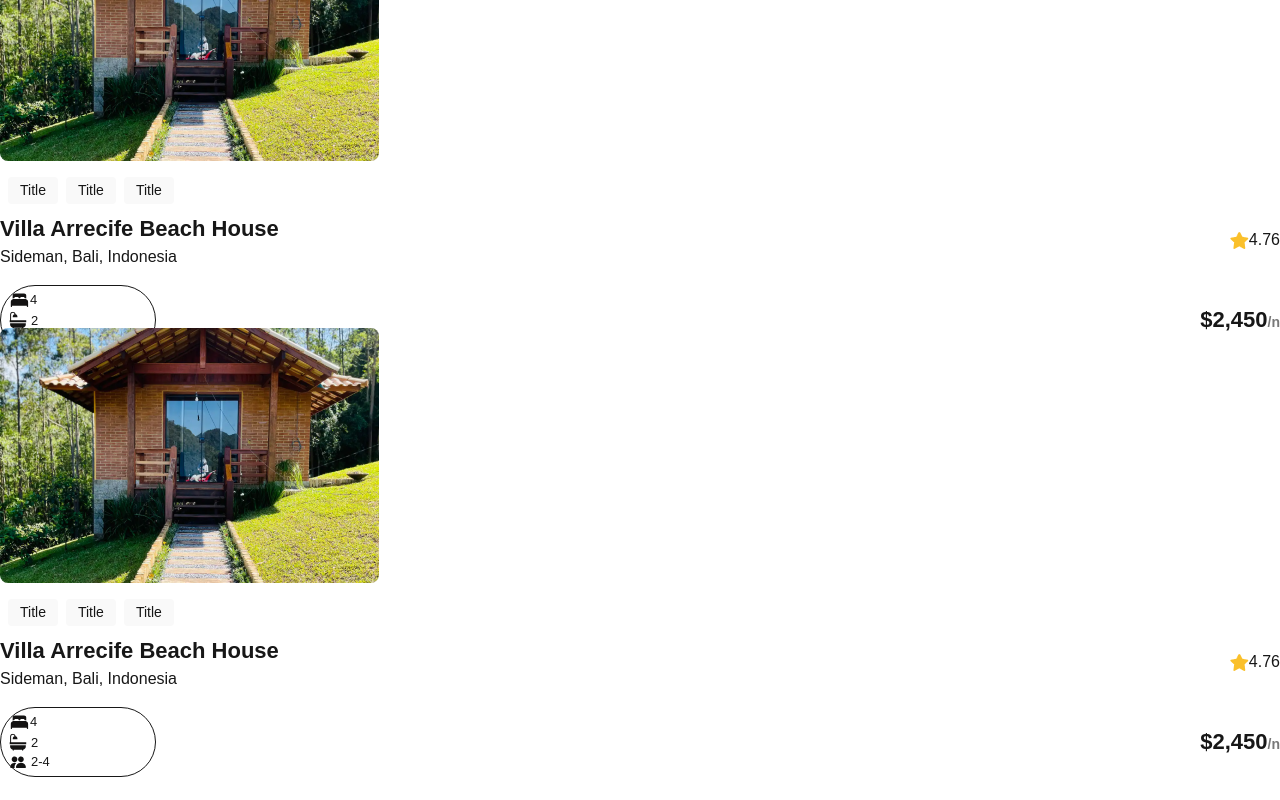
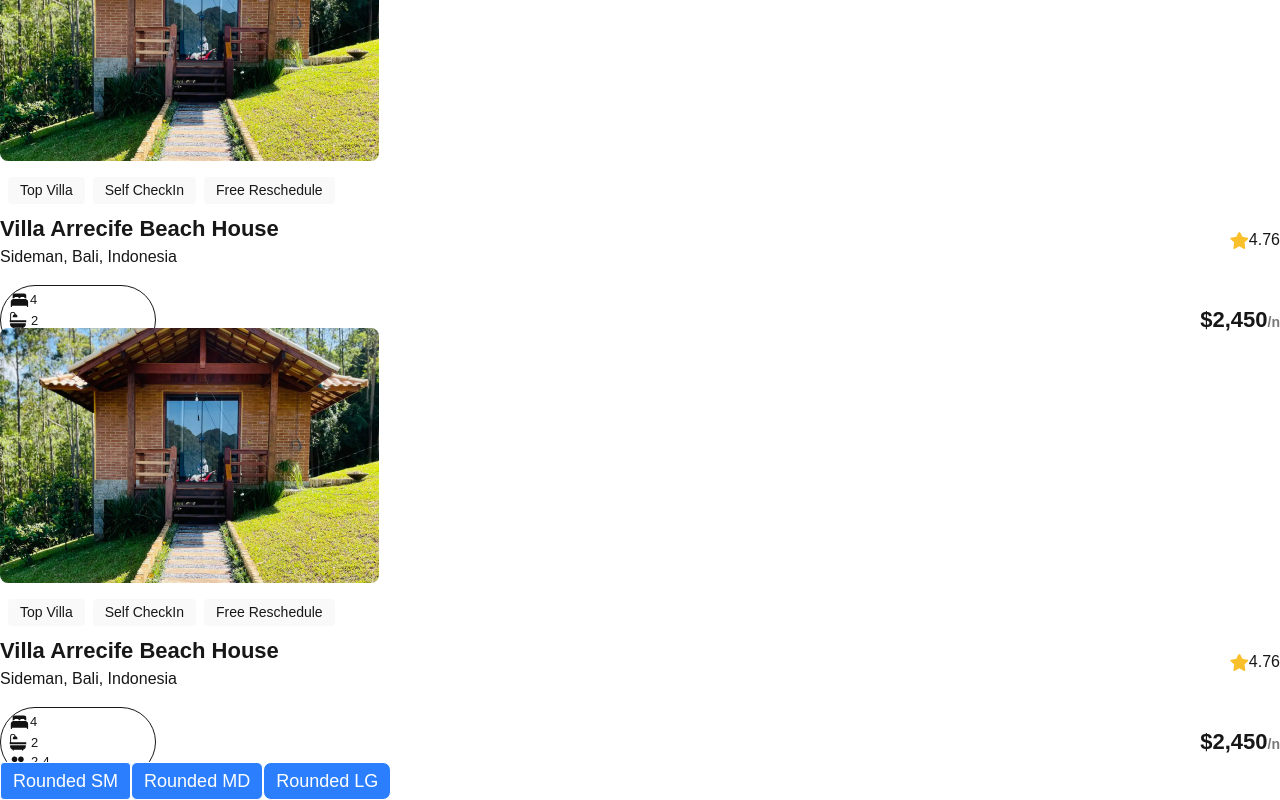
Before and after one commit to Emmalywebcreator/alx-project-0x00-setup, a Next.js app in the folder alx-project-0x00/: page /landing in a window 1280 px wide. Shown: the part 544-1344 px from the top of the page. Before the commit the page ends 1321 px from the top, so only its background shows below. Built offline with nearby package versions, Linux system fonts and the light colour scheme.

Commit message:
add button component

```diff
--- /dev/null
+++ b/alx-project-0x00/components/Button.tsx
@@ -0,0 +1,8 @@
+import { ButtonProps } from "@/interfaces";
+
+const Button: React.FC<ButtonProps> = ({ title, styles }) => {
+    return (
+        <button className={`border px-3 py-1 text-lg mt-3 bg-blue-500 text-white rounded-full size-lg ${styles}`}>{title}</button>
+    )
+}
+export default Button;
--- a/alx-project-0x00/components/Pill.tsx
+++ b/alx-project-0x00/components/Pill.tsx
@@ -1,7 +1,9 @@
-const Pill: React.FC = () => {
+import { PillProps } from "@/interfaces";
+
+const Pill: React.FC<PillProps> = ({ title }) => {
     return (
         <div className="flex justify-center items-center bg-[#F9F9F9] px-3 w-auto h-[27px] rounded -full">
-            <p className="text-sm">Title</p>
+            <p className="text-sm">{title}</p>
         </div>
     )
 }
--- a/alx-project-0x00/pages/landing.tsx
+++ b/alx-project-0x00/pages/landing.tsx
@@ -1,4 +1,5 @@
 import Card from "@/components/Card";
+import Button from "@/components/Button";
 
 const Landing: React.FC = () => {
     return (
@@ -7,6 +8,9 @@ const Landing: React.FC = () => {
             <Card />
             <Card />
             <Card />
+            <Button title="Rounded SM" styles="rounded-sm" />
+            <Button title="Rounded MD" styles="rounded-md" />
+            <Button title="Rounded LG" styles="rounded-lg" />
         </div>
     )
 }
```
Also changed, not shown: alx-project-0x00/interfaces/index.ts (+10 -0 lines).
